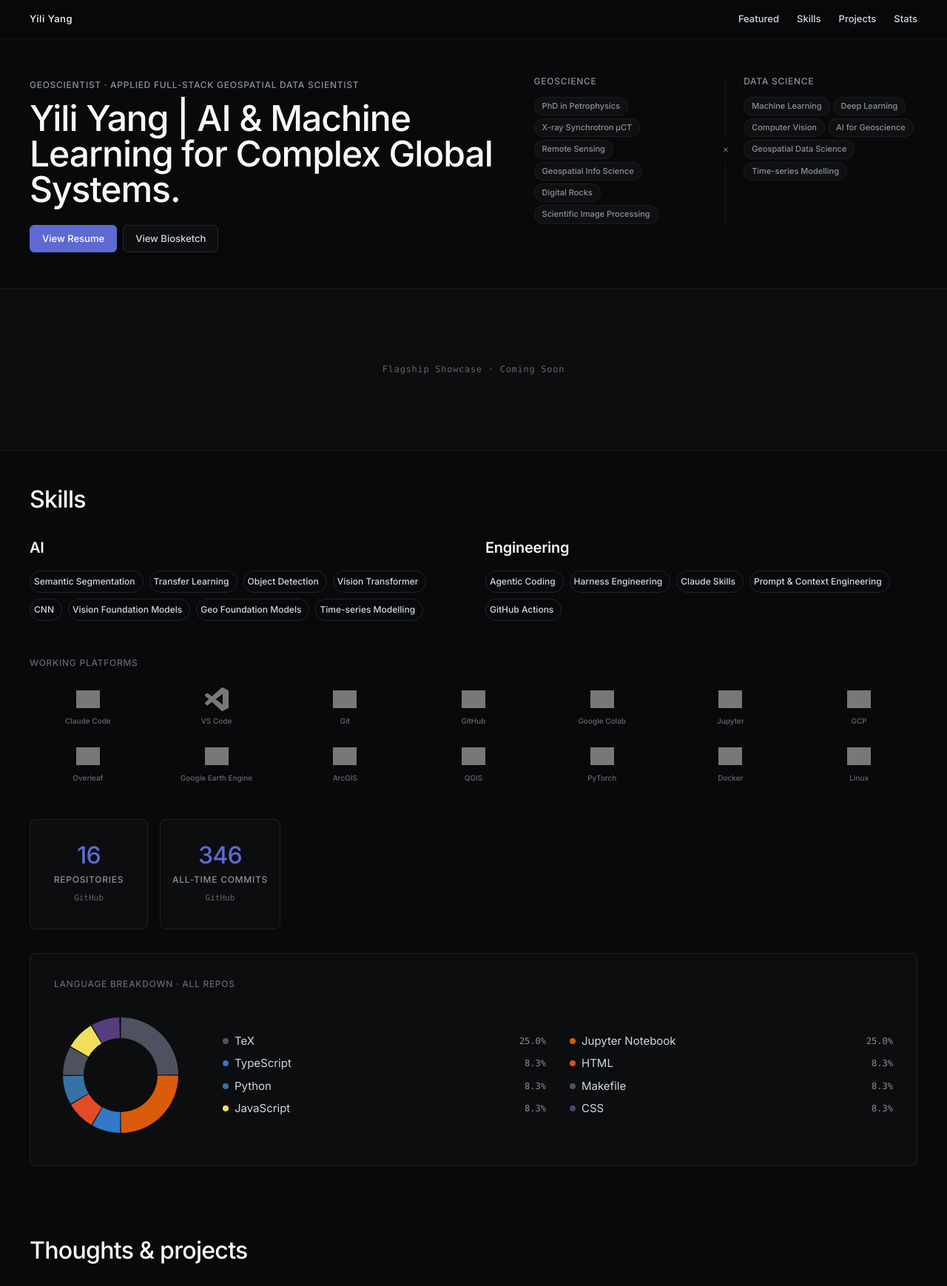
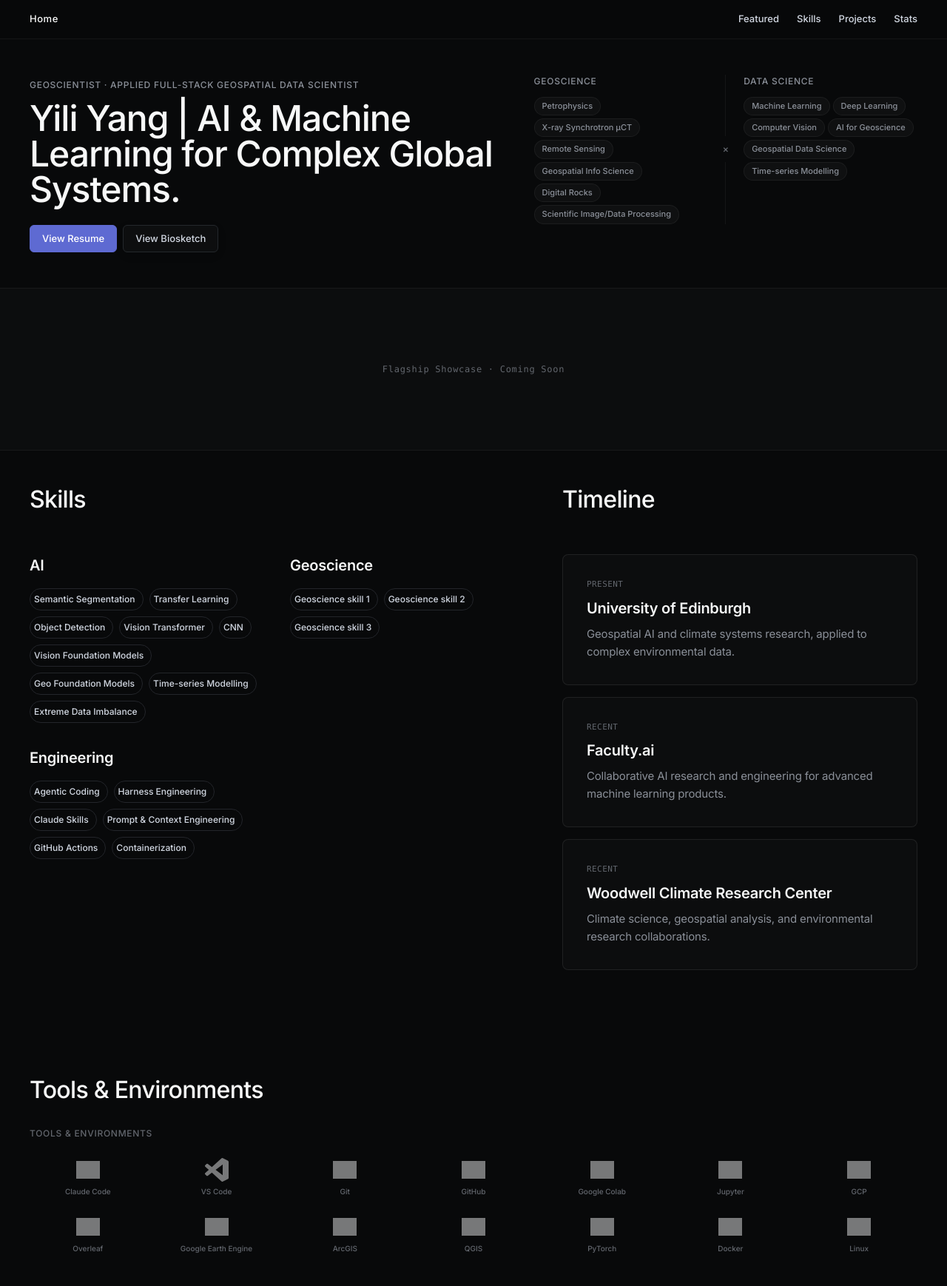
Before and after one commit to yi-li-yang/yi-li-yang.github.io, a web app: file index.html in a window 1280 px wide. Shown: the top 1738 px of the page at 74% size. Run offline with its HTML, style and script files only (its server is not run), Linux system fonts and the light colour scheme; grey boxes are pictures that could not be loaded.

Commit message:
wip commit

```diff
--- a/css/components.css
+++ b/css/components.css
@@ -680,7 +680,22 @@
   margin-top: var(--space-xl);
 }
 
-/* ── Skills Section ──────────────────────────── */
+/* ── Capabilities / Skills Section ───────────── */
+
+.capabilities-grid {
+  display: grid;
+  grid-template-columns: minmax(0, 1.4fr) minmax(320px, 1fr);
+  gap: var(--space-xxl);
+  align-items: start;
+  margin-bottom: var(--space-xxl);
+}
+
+.capabilities-left,
+.capabilities-right {
+  display: flex;
+  flex-direction: column;
+  gap: var(--space-lg);
+}
 
 .skills-concepts {
   display: grid;
@@ -827,6 +842,14 @@
     width: auto;
     flex: 1;
   }
+
+  .capabilities-grid {
+    grid-template-columns: 1fr;
+  }
+
+  .capabilities-right {
+    order: -1;
+  }
 }
 
 @media (max-width: 720px) {
--- /dev/null
+++ b/data/pill-tags.json
@@ -0,0 +1,55 @@
+{
+  "hero": {
+    "geoscience": [
+      "Petrophysics",
+      "X-ray Synchrotron µCT",
+      "Remote Sensing",
+      "Geospatial Info Science",
+      "Digital Rocks",
+      "Scientific Image/Data Processing"
+    ],
+    "dataScience": [
+      "Machine Learning",
+      "Deep Learning",
+      "Computer Vision",
+      "AI for Geoscience",
+      "Geospatial Data Science",
+      "Time-series Modelling"
+    ]
+  },
+  "skillSections": [
+    {
+      "title": "AI",
+      "tags": [
+        "Semantic Segmentation",
+        "Transfer Learning",
+        "Object Detection",
+        "Vision Transformer",
+        "CNN",
+        "Vision Foundation Models",
+        "Geo Foundation Models",
+        "Time-series Modelling",
+        "Extreme Data Imbalance"
+      ]
+    },
+    {
+      "title": "Geoscience",
+      "tags": [
+        "Geoscience skill 1",
+        "Geoscience skill 2",
+        "Geoscience skill 3"
+      ]
+    },
+    {
+      "title": "Engineering",
+      "tags": [
+        "Agentic Coding",
+        "Harness Engineering",
+        "Claude Skills",
+        "Prompt & Context Engineering",
+        "GitHub Actions",
+        "Containerization"
+      ]
+    }
+  ]
+}
--- a/data/show_repo.json
+++ b/data/show_repo.json
@@ -2,7 +2,7 @@
   {
     "description": "Automated mapping of pan-Arctic abrupt thaw landscapes using deep learning and remote sensing imagery.",
     "url": "https://github.com/whrc/RTSmapping_v2",
-    "image": "/assets/thoughts/rtsmapping-v2.jpg"
+    "image": "https://images.zapnito.com/cdn-cgi/image/metadata=copyright,fit=scale-down,format=auto,quality=95/https://images.zapnito.com/uploads/5Ks0zqhStRYlwWduuMcw_slump%20graphics%20-%20slidedeck-sized_pages-to-jpg-0001.jpg"
   },
   {
     "description": "Arctic Retrogressive Thaw Slumps Data Set",
@@ -19,9 +19,14 @@
     "url": "https://github.com/yi-li-yang/Bookkeeping-auto",
     "image": "https://github.com/yi-li-yang/Bookkeeping-auto/blob/main/thumbnail.png"
   },
-    {
+  {
     "description": "Daily Octopus Agile Energy Rate Email Push with GitHub Actions",
     "url": "https://github.com/yi-li-yang/Octopus-agile-price-push-notification",
     "image": "https://raw.githubusercontent.com/yi-li-yang/Octopus-agile-price-push-notification/main/thumb.png"
+  },
+  {
+    "description": "Flight log mapped on an interactive map",
+    "url": "https://github.com/yi-li-yang/travel-map",
+    "image": "https://raw.githubusercontent.com/yi-li-yang/travel-map/main/thumb.gif"
   }
 ]
--- a/data/stats.json
+++ b/data/stats.json
@@ -13,7 +13,7 @@
     "reviews": 5
   },
   "github": {
-    "repos": 16,
+    "repos": 26,
     "commits": 346,
     "languages": [
       {
--- a/index.html
+++ b/index.html
@@ -3,7 +3,7 @@
 <head>
   <meta charset="UTF-8">
   <meta name="viewport" content="width=device-width, initial-scale=1.0">
-  <title>Yili Yang | Geospatial AI &amp; Climate Science</title>
+  <title>Yili Yang, Ph.D. | Geospatial AI &amp; Climate Science</title>
   <link rel="preconnect" href="https://fonts.googleapis.com">
   <link rel="preconnect" href="https://fonts.gstatic.com" crossorigin>
   <link href="https://fonts.googleapis.com/css2?family=Inter:ital,opsz,wght@0,14..32,100..900;1,14..32,100..900&display=swap" rel="stylesheet">
@@ -15,7 +15,7 @@
   <div class="page-shell">
     <header class="site-header">
       <div class="container header-inner">
-        <a class="brand" href="#">Yili Yang</a>
+        <a class="brand" href="#">Home</a>
         <nav class="site-nav" id="site-nav">
           <a href="#showcase">Featured</a>
           <a href="#skills">Skills</a>
@@ -44,28 +44,14 @@
               <div class="hero-pills-grid">
                 <div class="hero-pills-column">
                   <p class="pills-column-label">Geoscience</p>
-                  <div class="pill-cluster">
-                    <span class="pill-tag">PhD in Petrophysics</span>
-                    <span class="pill-tag">X-ray Synchrotron &micro;CT</span>
-                    <span class="pill-tag">Remote Sensing</span>
-                    <span class="pill-tag">Geospatial Info Science</span>
-                    <span class="pill-tag">Digital Rocks</span>
-                    <span class="pill-tag">Scientific Image Processing</span>
-                  </div>
+                  <div id="hero-pills-geoscience" class="pill-cluster"></div>
                 </div>
                 <div class="hero-pills-divider" aria-hidden="true">
                   <span class="crossover-mark">&times;</span>
                 </div>
                 <div class="hero-pills-column">
                   <p class="pills-column-label">Data Science</p>
-                  <div class="pill-cluster">
-                    <span class="pill-tag">Machine Learning</span>
-                    <span class="pill-tag">Deep Learning</span>
-                    <span class="pill-tag">Computer Vision</span>
-                    <span class="pill-tag">AI for Geoscience</span>
-                    <span class="pill-tag">Geospatial Data Science</span>
-                    <span class="pill-tag">Time-series Modelling</span>
-                  </div>
+                  <div id="hero-pills-data-science" class="pill-cluster"></div>
                 </div>
               </div>
             </div>
@@ -80,41 +66,45 @@
         </div>
       </section>
 
+      <!-- ── Capabilities / Timeline ───────────────── -->
+      <section class="section capabilities" id="capabilities">
+        <div class="container capabilities-grid">
+          <div class="capabilities-left">
+            <div class="section-heading">Skills</div>
+            <div id="capabilities-skills" class="skills-concepts"></div>
+          </div>
+          <div class="capabilities-right">
+            <div class="section-heading">Timeline</div>
+            <div id="timeline" class="timeline">
+              <article class="timeline-item">
+                <time>Present</time>
+                <h3>University of Edinburgh</h3>
+                <p>Geospatial AI and climate systems research, applied to complex environmental data.</p>
+              </article>
+              <article class="timeline-item">
+                <time>Recent</time>
+                <h3>Faculty.ai</h3>
+                <p>Collaborative AI research and engineering for advanced machine learning products.</p>
+              </article>
+              <article class="timeline-item">
+                <time>Recent</time>
+                <h3>Woodwell Climate Research Center</h3>
+                <p>Climate science, geospatial analysis, and environmental research collaborations.</p>
+              </article>
+            </div>
+          </div>
+        </div>
+      </section>
+
       <!-- ── Skills ─────────────────────────────── -->
       <section class="section" id="skills">
         <div class="container">
-          <div class="section-heading">Skills</div>
+          <div class="section-heading">Tools & Environments</div>
 
-          <!-- Concept Pill Tags -->
-          <div class="skills-concepts">
-            <div>
-              <h3>AI</h3>
-              <div class="tech-pill">
-                <span>Semantic Segmentation</span>
-                <span>Transfer Learning</span>
-                <span>Object Detection</span>
-                <span>Vision Transformer</span>
-                <span>CNN</span>
-                <span>Vision Foundation Models</span>
-                <span>Geo Foundation Models</span>
-                <span>Time-series Modelling</span>
-              </div>
-            </div>
-            <div>
-              <h3>Engineering</h3>
-              <div class="tech-pill">
-                <span>Agentic Coding</span>
-                <span>Harness Engineering</span>
-                <span>Claude Skills</span>
-                <span>Prompt &amp; Context Engineering</span>
-                <span>GitHub Actions</span>
-              </div>
-            </div>
-          </div>
 
           <!-- Working Platforms Logo Cloud -->
           <div class="skills-platforms-section">
-            <p class="skills-subsection-label">Working Platforms</p>
+            <p class="skills-subsection-label">Tools & Environments</p>
             <div class="platforms-cloud">
               <div class="platform-item">
                 <img src="https://cdn.simpleicons.org/anthropic" alt="Claude Code" class="platform-logo">
--- a/js/modules/skills.js
+++ b/js/modules/skills.js
@@ -31,6 +31,49 @@ function donutPath(cx, cy, outerR, innerR, a0, a1) {
     `A ${innerR} ${innerR} 0 ${largeArc} 0 ${cx + innerR * cos0} ${cy + innerR * sin0}`,
     'Z'
   ].join(' ');
+}
+
+function renderPillCluster(container, tags) {
+  if (!container || !Array.isArray(tags)) return;
+  container.innerHTML = '';
+  for (const tag of tags) {
+    const pill = document.createElement('span');
+    pill.className = 'pill-tag';
+    pill.textContent = tag;
+    container.appendChild(pill);
+  }
+}
+
+function renderPillCategories(container, categories) {
+  if (!container || !Array.isArray(categories)) return;
+  container.innerHTML = categories.map(category => {
+    const pills = Array.isArray(category.tags)
+      ? category.tags.map(tag => `<span class="pill-tag">${tag}</span>`).join('')
+      : '';
+    return `
+      <div>
+        <h3>${category.title}</h3>
+        <div class="tech-pill">${pills}</div>
+      </div>`;
+  }).join('');
+}
+
+async function fetchPillTags() {
+  try {
+    const res = await fetch('data/pill-tags.json');
+    if (!res.ok) throw new Error(`pill tags fetch: ${res.status}`);
+    return await res.json();
+  } catch (err) {
+    console.warn('Could not load pill tags:', err.message);
+    return null;
+  }
+}
+
+function renderPillTags(tagData) {
+  if (!tagData) return;
+  renderPillCluster(document.getElementById('hero-pills-geoscience'), tagData.hero?.geoscience);
+  renderPillCluster(document.getElementById('hero-pills-data-science'), tagData.hero?.dataScience);
+  renderPillCategories(document.getElementById('capabilities-skills'), tagData.skillSections);
 }
 
 function renderInteractiveLangChart(container, languages) {
@@ -118,12 +161,17 @@ function renderInteractiveLangChart(container, languages) {
 export async function initSkills() {
   const githubEl = document.getElementById('github-stats');
   const langEl   = document.getElementById('lang-chart-skills');
-  if (!githubEl && !langEl) return;
+  const pillEl   = document.getElementById('skills-concepts');
+  if (!githubEl && !langEl && !pillEl) return;
 
   try {
-    const res = await fetch('data/stats.json');
-    if (!res.ok) throw new Error(`stats fetch: ${res.status}`);
-    const { profiles, github } = await res.json();
+    const [statsRes, pillData] = await Promise.all([
+      fetch('data/stats.json'),
+      fetchPillTags()
+    ]);
+
+    if (statsRes.ok) {
+      const { profiles, github } = await statsRes.json();
 
       if (githubEl && github) {
         const githubLink = `https://github.com/${profiles.github}`;
@@ -150,6 +198,11 @@ export async function initSkills() {
       if (langEl) {
         renderInteractiveLangChart(langEl, github?.languages);
       }
+    } else {
+      console.warn(`Stats fetch failed: ${statsRes.status}`);
+    }
+
+    renderPillTags(pillData);
   } catch (err) {
     console.error('Failed to load skills data:', err);
   }
```
Also changed, not shown: issues.md (added, +1 -0 lines), scripts/update-stats.js (+4 -3 lines). Lines whose indentation alone changed are shown as unchanged.
